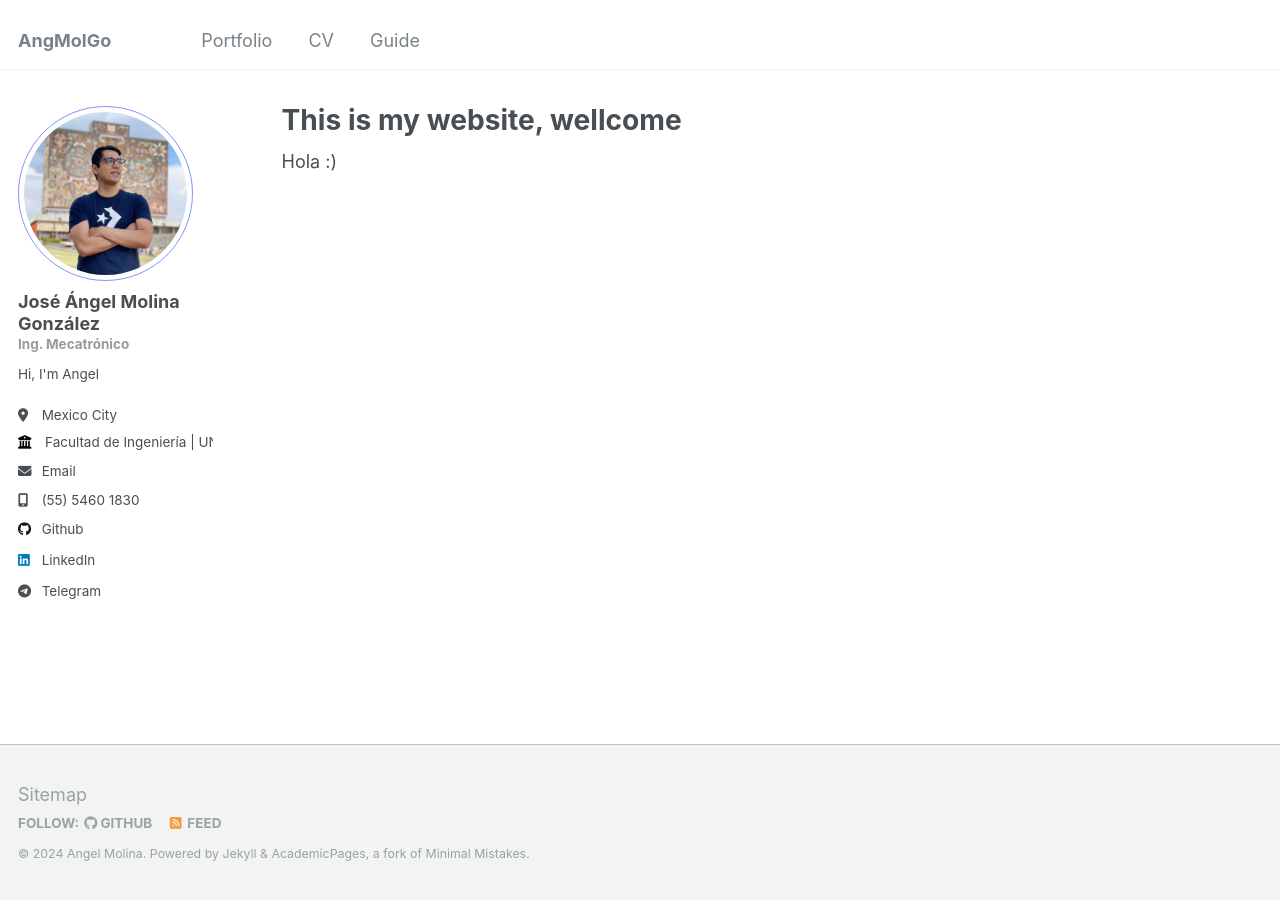
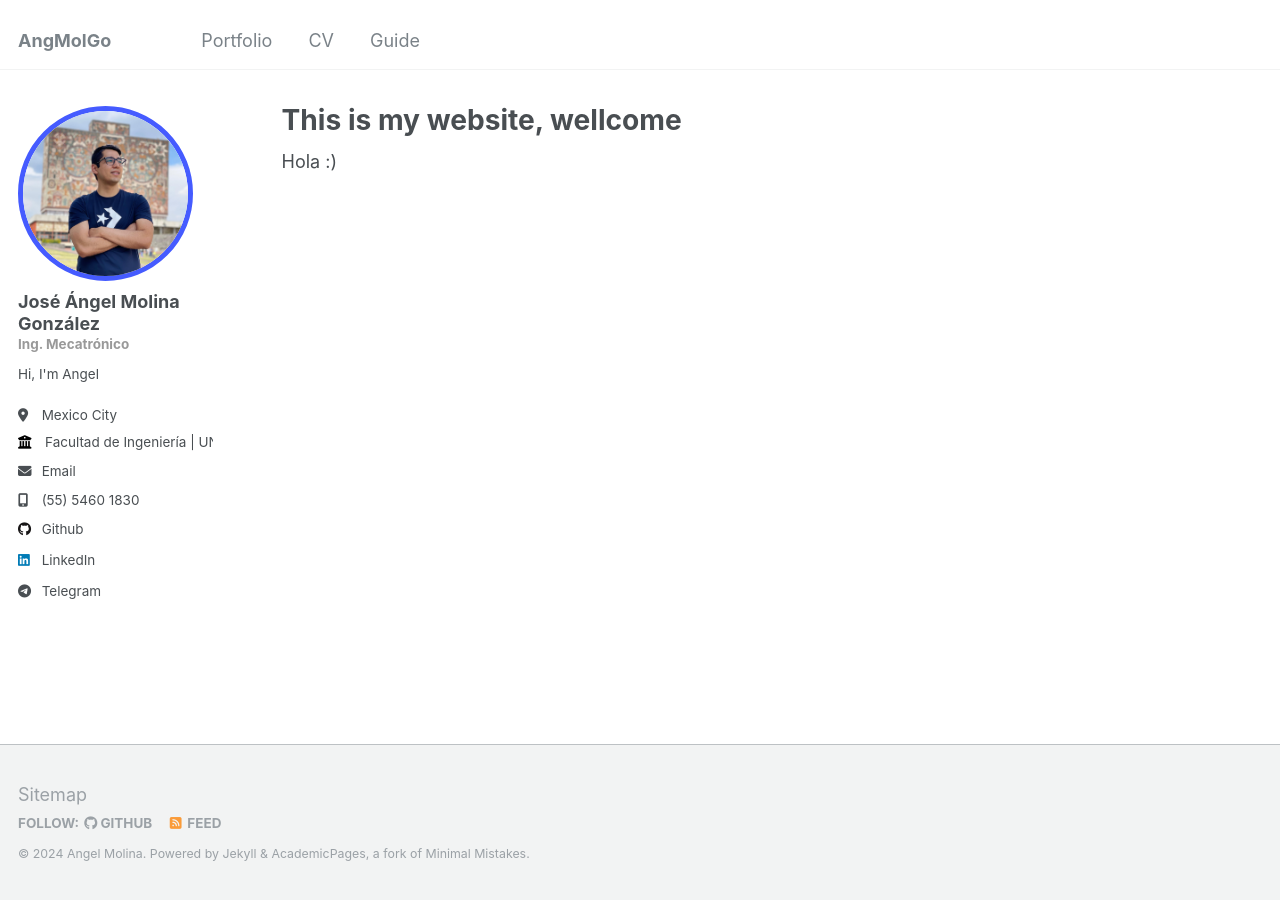
Before and after one commit to AngMolGo/angmolgo.github.io, a Jekyll site: the page built from _pages/about.md, in a window 1280 px wide. Built offline with Jekyll 4.4.1, drawn with Linux system fonts in a browser that asks for light colours.

Commit message:
change border profile img

```diff
--- a/_sass/_sidebar.scss
+++ b/_sass/_sidebar.scss
@@ -94,8 +94,8 @@
     border-radius: 50%;
 
     @include breakpoint($large) {
-      padding: 5px;
-      border: 1px solid #455bffa9;
+      padding: 0px;
+      border: 5px solid #455bff;
       //border: 1px solid $border-color;
     }
   }
```
